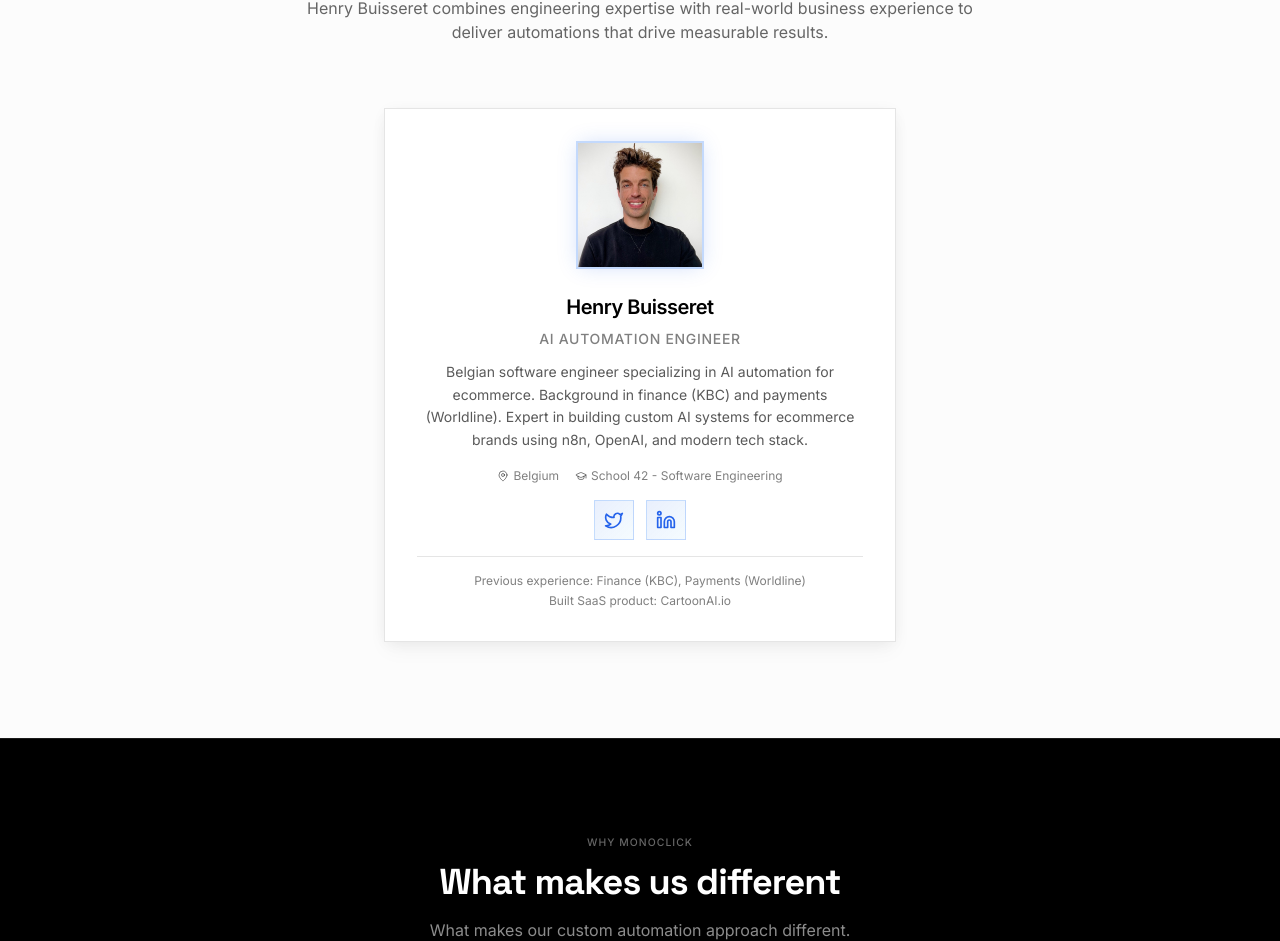
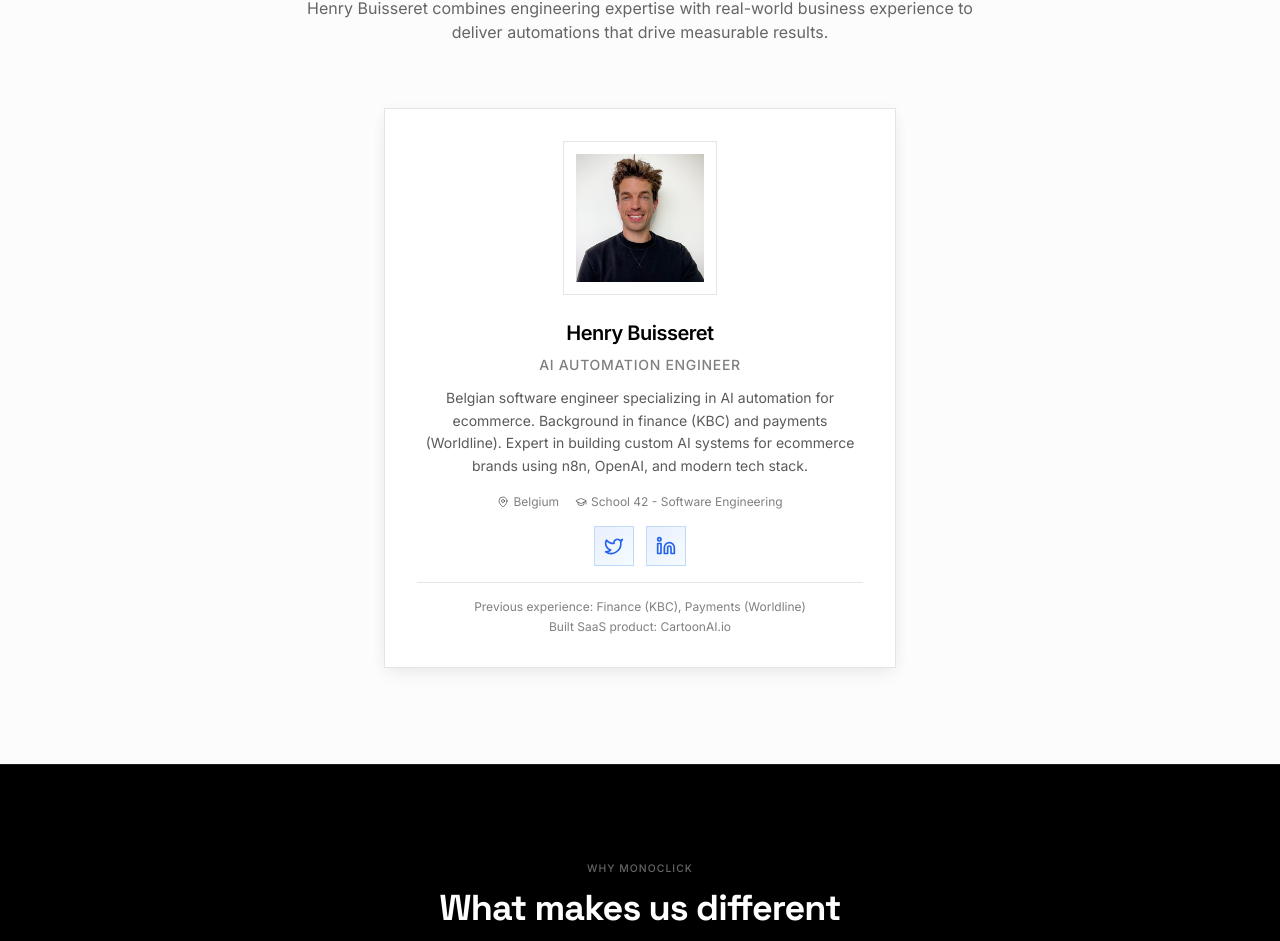
Before and after one commit to Hbuisser/MonoClick, a Next.js app: page /about in a window 1280 px wide. Shown: the part 2152-3093 px from the top of the page. Built offline with nearby package versions, Linux system fonts and the light colour scheme.

Commit message:
picture in about

```diff
--- a/app/(marketing)/about/page.tsx
+++ b/app/(marketing)/about/page.tsx
@@ -189,7 +189,8 @@
               >
                 <CardContent className="p-8 text-center">
                   {/* Profile Picture */}
-                  <div className="mx-auto mb-6 h-32 w-32 overflow-hidden border-2 border-blue-500/30 shadow-[0_0_20px_-4px_rgba(37,99,235,0.25)]">
+                  <div className="mx-auto mb-6 inline-block border border-black/10 p-3">
+                    <div className="h-32 w-32 overflow-hidden">
                       <Image
                         src="/pp.jpg"
                         alt={`${member.name} profile picture`}
@@ -197,6 +198,7 @@
                         height={128}
                         className="w-full h-full object-cover"
                       />
+                    </div>
                   </div>
 
                   <h3 className="mb-2 text-xl font-semibold text-black">{member.name}</h3>
--- a/components/logo-strip.tsx
+++ b/components/logo-strip.tsx
@@ -26,7 +26,7 @@
     <RevealSection variant="bright" className="border-t border-white/10 bg-black py-16">
       <div className="editorial-max">
         <ScrollReveal variant="fade-up" className="mb-10 text-center">
-          <p className="section-label text-white">Trusted by innovative companies</p>
+          <p className="section-label text-white">Trusted by</p>
         </ScrollReveal>
 
         <div className="relative overflow-hidden">
```
Lines whose indentation alone changed are shown as unchanged.
